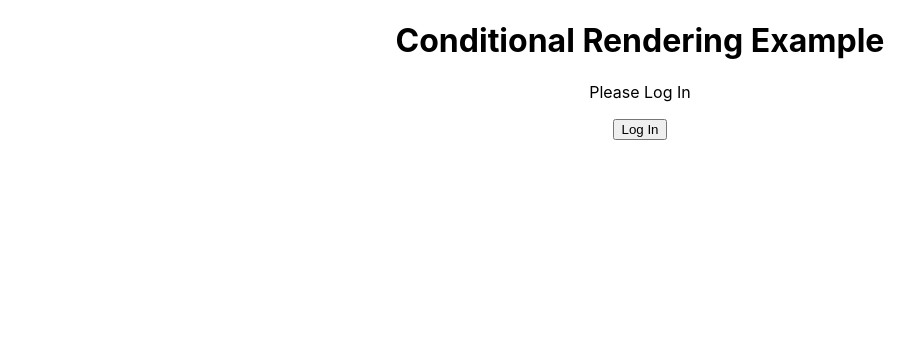
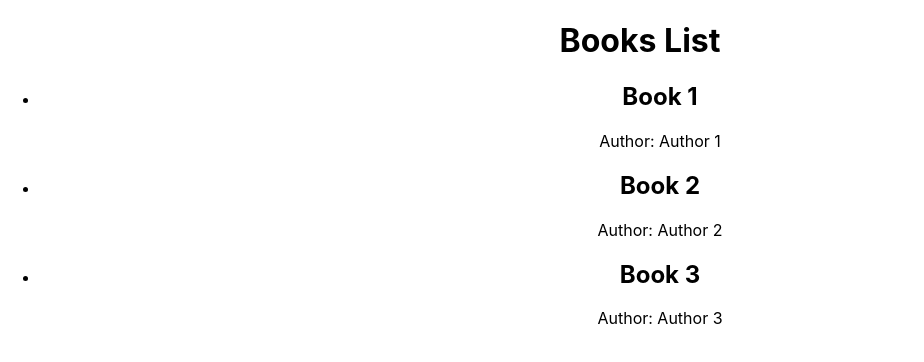
Before and after one commit to CodeCraftersGPT/ReactJSTutorial, a React (Create React App) app: page / in a window 1280 px wide. Shown: the top 362 px of the page, without its empty margins (0-924 px from the left). Built offline with nearby package versions, Linux system fonts and the light colour scheme.

Commit message:
13_BookListRendering

```diff
--- a/src/App.js
+++ b/src/App.js
@@ -1,5 +1,6 @@
 import logo from './logo.svg';
 import './App.css';
+import BookList from './components/13_BookListRendering';
 
 // import Welcome from './components/Welcome';
 
@@ -11,7 +12,8 @@
 
 // import ParentComponent from './components/10_MethodAsProp';
 
-import ConditionalRenderingExample from './components/12_ConditionalRendering';
+// import ConditionalRenderingExample from './components/12_ConditionalRendering';
+
 
 
 
@@ -26,7 +28,9 @@
      <Greet name="Rahul" lastName="Gandhi"></Greet>
      <HookCounter1></HookCounter1> */}
 
-<ConditionalRenderingExample></ConditionalRenderingExample>
+{/* <ConditionalRenderingExample></ConditionalRenderingExample> */}
+
+<BookList></BookList>
 
  {/* <ParentComponent></ParentComponent> */}
 
--- /dev/null
+++ b/src/components/13_BookListRendering.js
@@ -0,0 +1,26 @@
+import React from 'react';
+
+// Sample book data
+const books = [
+  { id: 1, title: 'Book 1', author: 'Author 1' },
+  { id: 2, title: 'Book 2', author: 'Author 2' },
+  { id: 3, title: 'Book 3', author: 'Author 3' },
+];
+
+function BookList() {
+  return (
+    <div>
+      <h1>Books List</h1>
+      <ul>
+        {books.map((book) => (
+          <li key={book.id}>
+            <h2>{book.title}</h2>
+            <p>Author: {book.author}</p>
+          </li>
+        ))}
+      </ul>
+    </div>
+  );
+}
+
+export default BookList;
```
